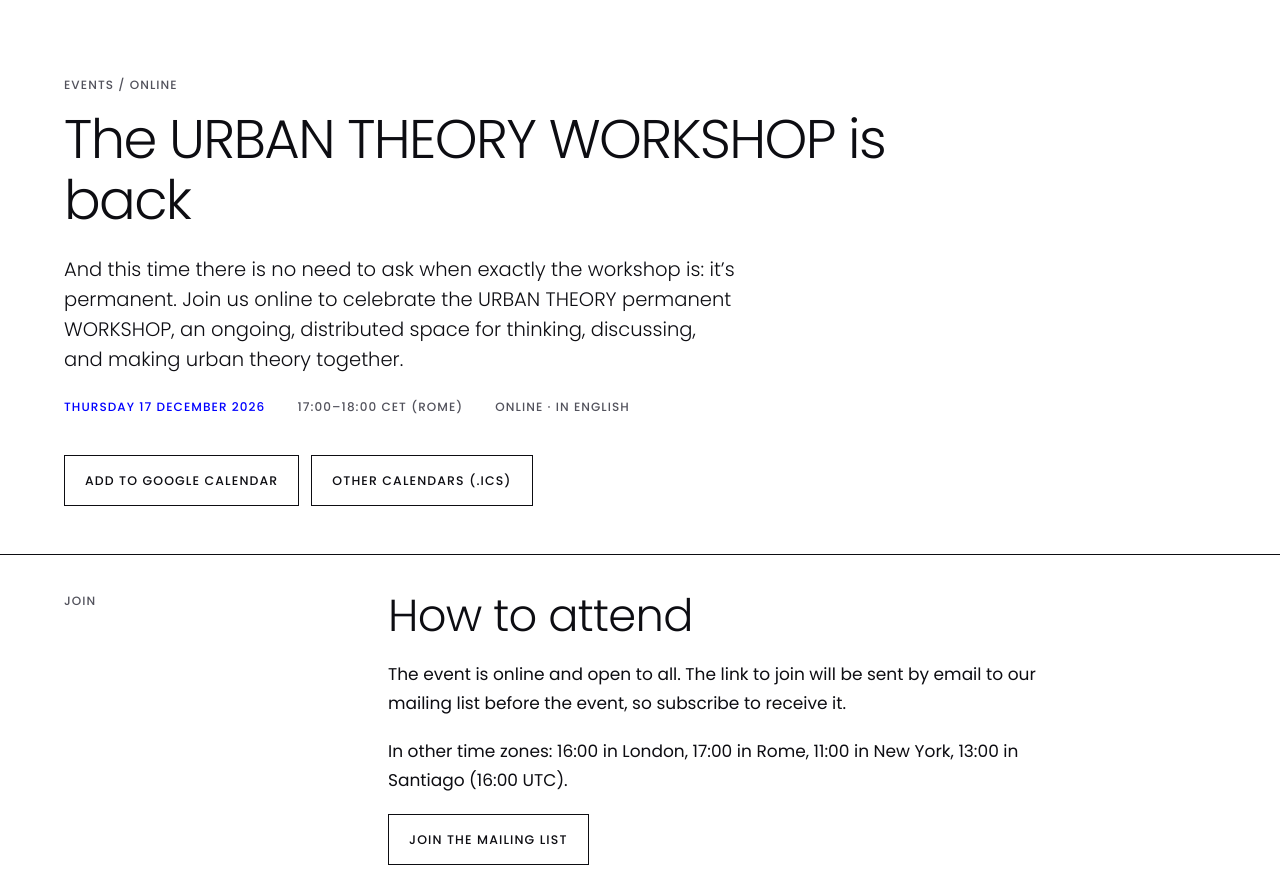
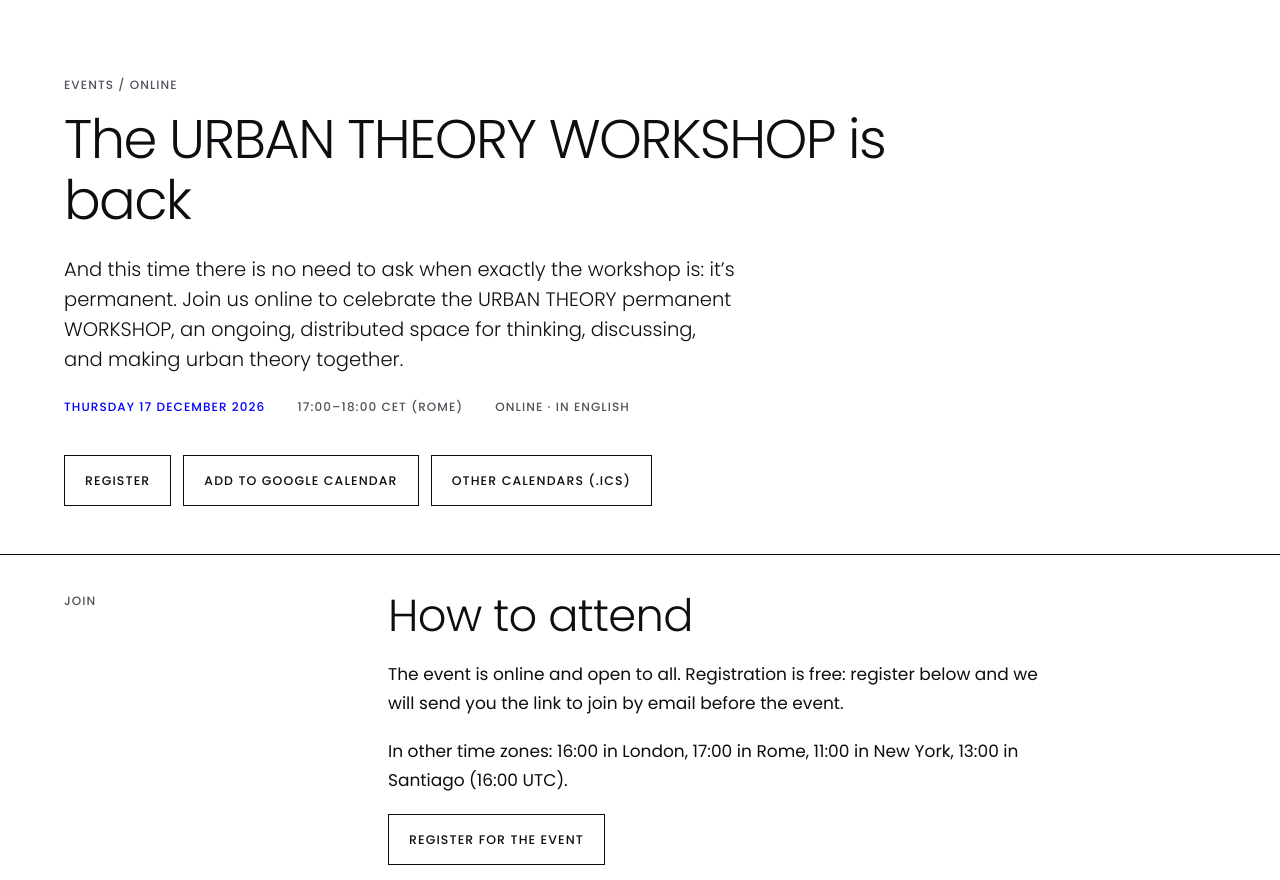
Before and after one commit to alopezcampus/UTPW, a plain HTML site: page events/relaunch-2026/index.html in a window 1280 px wide. Shown: the part 72-952 px from the top of the page. Drawn offline with Linux system fonts and the light colour scheme.

Commit message:
Relaunch page: link registration form
Co-Authored-By: Claude Opus 5.5 <noreply@anthropic.com>
Claude-Session: https://claude.ai/code/session_01BNMU5QWufNKoT96E2kE3mD

```diff
--- a/events/relaunch-2026/index.html
+++ b/events/relaunch-2026/index.html
@@ -35,7 +35,7 @@
   <h1 class="work-title">The URBAN THEORY WORKSHOP is back</h1>
   <p class="lede">And this time there is no need to ask when exactly the workshop is: it’s permanent. Join us online to celebrate the URBAN THEORY permanent WORKSHOP, an ongoing, distributed space for thinking, discussing, and making urban theory together.</p>
   <div class="meta"><p class="label blue">Thursday 17 December 2026</p><p class="label">17:00–18:00 CET (Rome)</p><p class="label">Online · In English</p></div>
-  <div class="actions"><a class="btn" href="https://calendar.google.com/calendar/render?action=TEMPLATE&amp;text=URBAN+THEORY+permanent+WORKSHOP%3A+relaunch+event&amp;dates=20261217T160000Z%2F20261217T170000Z&amp;details=The+URBAN+THEORY+permanent+WORKSHOP+is+back.+Francesco+Chiodelli+presents+his+book+Citt%C3%A0+in+guerra%2C+followed+by+discussion+and+a+presentation+of+the+2027+programme.+Details%3A+https%3A%2F%2Futpw.org%2Fevents%2Frelaunch-2026%2F&amp;location=Online" rel="noopener">Add to Google Calendar</a><a class="btn" href="relaunch-2026.ics" download>Other calendars (.ics)</a></div>
+  <div class="actions"><a class="btn" href="https://docs.google.com/forms/d/e/1FAIpQLSceFbHsGsHPjWtrs4jXca__dsh8Emn8lWwsCs3bqh-gFr_iTg/viewform" target="_blank" rel="noopener">Register</a><a class="btn" href="https://calendar.google.com/calendar/render?action=TEMPLATE&amp;text=URBAN+THEORY+permanent+WORKSHOP%3A+relaunch+event&amp;dates=20261217T160000Z%2F20261217T170000Z&amp;details=The+URBAN+THEORY+permanent+WORKSHOP+is+back.+Francesco+Chiodelli+presents+his+book+Citt%C3%A0+in+guerra%2C+followed+by+discussion+and+a+presentation+of+the+2027+programme.+Details%3A+https%3A%2F%2Futpw.org%2Fevents%2Frelaunch-2026%2F&amp;location=Online" rel="noopener">Add to Google Calendar</a><a class="btn" href="relaunch-2026.ics" download>Other calendars (.ics)</a></div>
 </div>
 
 <section class="sec" aria-labelledby="join">
@@ -43,9 +43,9 @@
     <div><p class="label">Join</p></div>
     <div class="prose">
       <h2 id="join" style="margin-bottom:1.25rem">How to attend</h2>
-      <p>The event is online and open to all. The link to join will be sent by email to our mailing list before the event, so subscribe to receive it.</p>
+      <p>The event is online and open to all. Registration is free: register below and we will send you the link to join by email before the event.</p>
       <p>In other time zones: 16:00 in London, 17:00 in Rome, 11:00 in New York, 13:00 in Santiago (16:00 UTC).</p>
-      <p><a class="btn" href="../../contact/#sub">Join the mailing list</a></p>
+      <p><a class="btn" href="https://docs.google.com/forms/d/e/1FAIpQLSceFbHsGsHPjWtrs4jXca__dsh8Emn8lWwsCs3bqh-gFr_iTg/viewform" target="_blank" rel="noopener">Register for the event</a></p>
     </div>
   </div>
 </section>
```
